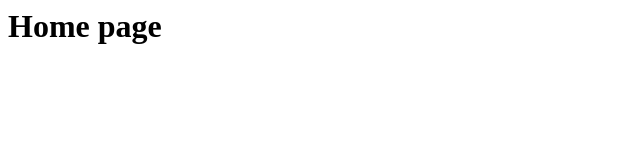
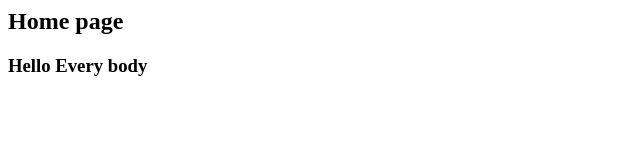
Before and after one commit to prakash929523/JavaScript2021, a plain HTML site: page homepage.html in a window 1280 px wide. Shown: the whole page, without its empty margins (0-640 px from the left). Drawn offline with Linux system fonts and the light colour scheme.

Commit message:
modified home page

```diff
--- a/homepage.html
+++ b/homepage.html
@@ -1,3 +1,4 @@
 <html>
-  <h1>Home page</h1>
+  <h2>Home page</h2>
+  <h3>Hello Every body</h3>
 </html>
```
